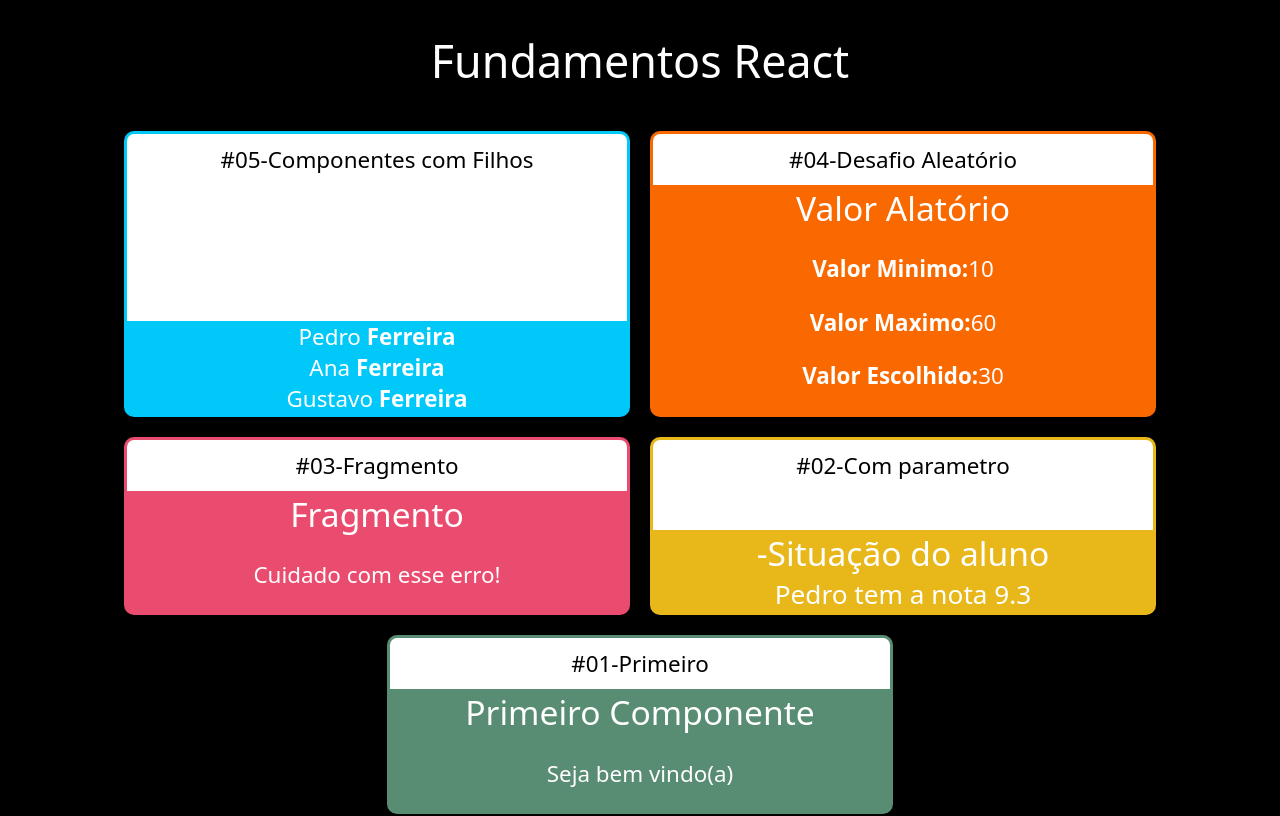
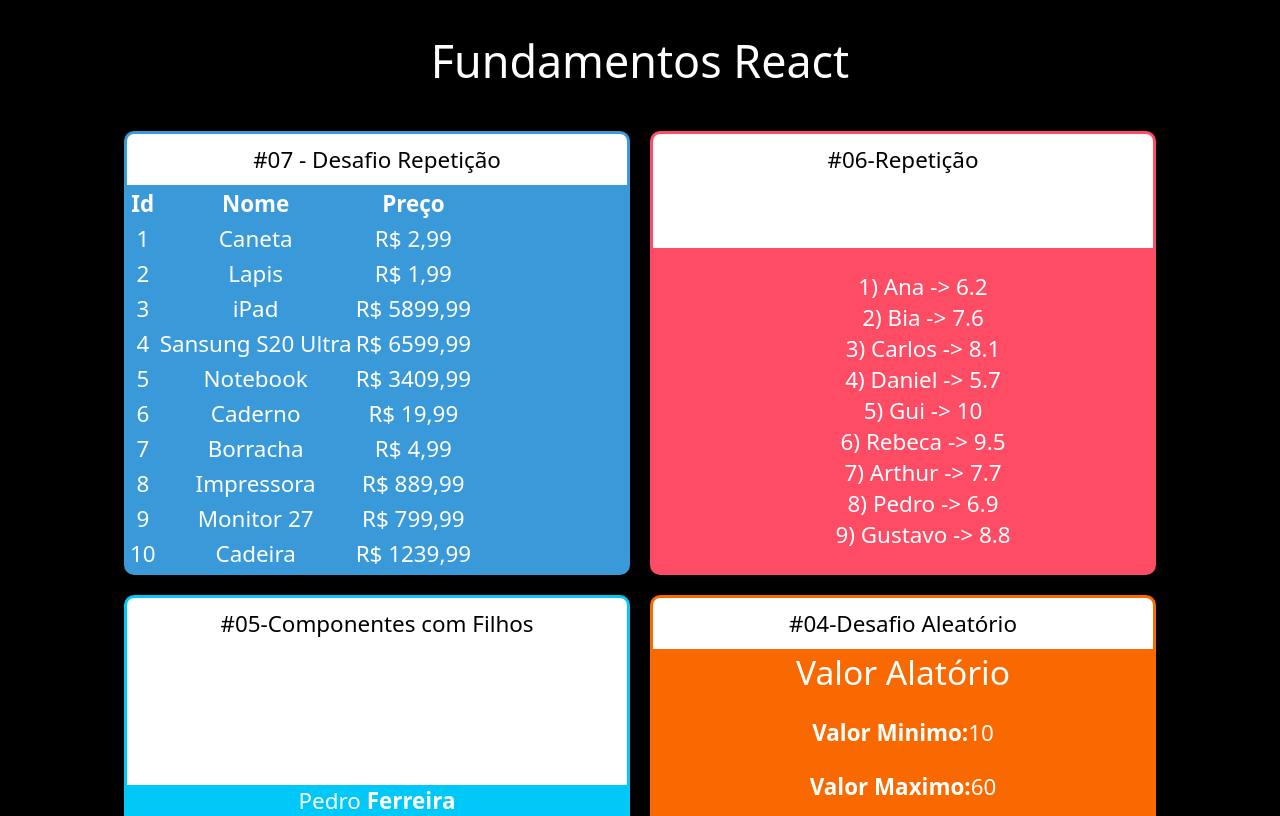
Before and after one commit to natooliv/curso-react, a React (Create React App) app in the folder fundamentos-react/: page / in a window 1280 px wide. Shown: the top 816 px of the page. Built offline with nearby package versions, Linux system fonts and the light colour scheme.

Commit message:
Desafio Repetição

```diff
--- a/fundamentos-react/src/App.jsx
+++ b/fundamentos-react/src/App.jsx
@@ -8,11 +8,21 @@ import Fragmento from './components/basicos/Fragmento';
 import Card from './components/layout/Card';
 import Familia from './components/basicos/Familia';
 import FamiliaMembro from './components/basicos/FamiliaMembro';
+import ListaAlunos from './components/basicos/Repetição/ListaAlunos';
+import TabelaProdutos from './components/basicos/Repetição/TabelaProdutos';
 // eslint-disable-next-line no-unused-expressions
 export default () => (
   <div className='App'>
     <h1>Fundamentos React</h1>
     <div className='Cards'>
+
+    <Card titulo="#07 - Desafio Repetição" color="#3A9AD9">
+                <TabelaProdutos></TabelaProdutos>
+            </Card>
+
+      <Card titulo='#06-Repetição' color='#FF4C65'>
+      <ListaAlunos></ListaAlunos>
+      </Card>
 
       <Card titulo='#05-Componentes com Filhos' color='#00C8F8'>
         <Familia sobrenome='Ferreira'>
--- /dev/null
+++ b/fundamentos-react/src/components/basicos/Repetição/ListaAlunos.jsx
@@ -0,0 +1,19 @@
+import React from "react";
+import alunos from "../../../data/alunos"
+
+
+export default (props) => {
+  const alunosLI = alunos.map((aluno) => {
+      return (
+          <li key={aluno.id}>
+              {aluno.id}) {aluno.nome} -> {aluno.nota}
+          </li>
+      );
+  });
+
+  return (
+      <div>
+          <ul style={{ listStyle: "none" }}>{alunosLI}</ul>
+      </div>
+  );
+};
--- /dev/null
+++ b/fundamentos-react/src/components/basicos/Repetição/TabelaProdutos.css
@@ -0,0 +1,16 @@
+.TabelaProdutos table {
+  width: 100%;
+}
+
+.TabelaProdutos th {
+  background-color: #283cae;
+  color: #fff;
+}
+
+.TabelaProdutos .Par {
+  background-color: #ddd;
+}
+
+.TabelaProdutos .Impar {
+  background-color: #ccc;
+}
--- /dev/null
+++ b/fundamentos-react/src/components/basicos/Repetição/TabelaProdutos.jsx
@@ -0,0 +1,35 @@
+import React from 'react';
+import produtos from "../../../data/produtos";
+import './TabelaProdutos';
+export default (props) => {
+
+  function getLinhas() {
+      return produtos.map((produto, i) => {
+          return (
+              <tr key={produto.id}
+                  className={i % 2 === 0 ? 'Par' : 'Impar'}>
+                  <td>{produto.id}</td>
+                  <td>{produto.nome}</td>
+                  <td>R$ {produto.preco.toFixed(2).replace('.', ',')}</td>
+              </tr>
+          )
+      })
+  }
+
+  return (
+      <div className="TabelaProdutos">
+          <table>
+              <thead>
+                  <tr>
+                      <th>Id</th>
+                      <th>Nome</th>
+                      <th>Preço</th>
+                  </tr>
+              </thead>
+              <tbody>
+                  {getLinhas()}
+              </tbody>
+          </table>
+      </div>
+  );
+};
--- /dev/null
+++ b/fundamentos-react/src/data/alunos.jsx
@@ -0,0 +1,12 @@
+import React from 'react';
+export default [
+  { id: 1, nome: 'Ana', nota: 6.2 },
+  { id: 2, nome: 'Bia', nota: 7.6 },
+  { id: 3, nome: 'Carlos', nota: 8.1 },
+  { id: 4, nome: 'Daniel', nota: 5.7 },
+  { id: 5, nome: 'Gui', nota: 10.0 },
+  { id: 6, nome: 'Rebeca', nota: 9.5 },
+  { id: 7, nome: 'Arthur', nota: 7.7 },
+  { id: 8, nome: 'Pedro', nota: 6.9 },
+  { id: 9, nome: 'Gustavo', nota: 8.8 },
+]
--- /dev/null
+++ b/fundamentos-react/src/data/produtos.js
@@ -0,0 +1,14 @@
+const produtos = [
+  { id: 1, nome: 'Caneta', preco: 2.99 },
+  { id: 2, nome: 'Lapis', preco: 1.99 },
+  { id: 3, nome: 'iPad', preco: 5899.99 },
+  { id: 4, nome: 'Sansung S20 Ultra', preco: 6599.99 },
+  { id: 5, nome: 'Notebook', preco: 3409.99 },
+  { id: 6, nome: 'Caderno', preco: 19.99 },
+  { id: 7, nome: 'Borracha', preco: 4.99 },
+  { id: 8, nome: 'Impressora', preco: 889.99 },
+  { id: 9, nome: 'Monitor 27', preco: 799.9912334 },
+  { id: 10, nome: 'Cadeira', preco: 1239.99 },
+]
+
+export default produtos
```
